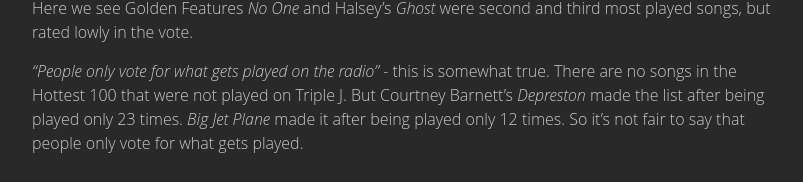
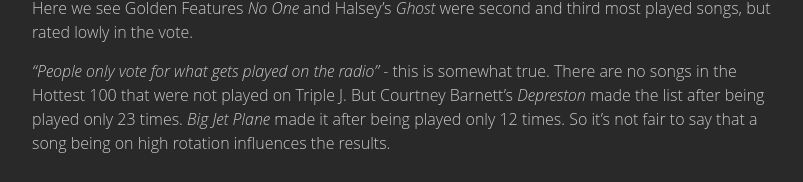
Before and after one commit to explodinglabs/explodinglabs.github.io, a Jekyll site: the page built from _posts/2016-08-15-warmest-100.markdown, in a window 1280 px wide and 900 px high, scrolled down 2514 px. Shown: the part 715-897 px from the top of the window, without its empty margins (238-1041 px from the left). Built offline with Jekyll 4.4.1, drawn with Linux system fonts in a browser that asks for light colours; some web fonts are replaced; comment, search, counter and statistics services are not loaded.

Commit message:
Adjust warmest 100

```diff
--- a/_posts/2016-08-15-warmest-100.markdown
+++ b/_posts/2016-08-15-warmest-100.markdown
@@ -163,4 +163,4 @@
 There are no songs in the Hottest 100 that were not played on Triple J. But
 Courtney Barnett's *Depreston* made the list after being played only 23 times.
 *Big Jet Plane* made it after being played only 12 times. So it's not fair to
-say that people only vote for what gets played.
+say that a song being on high rotation influences the results.
```
